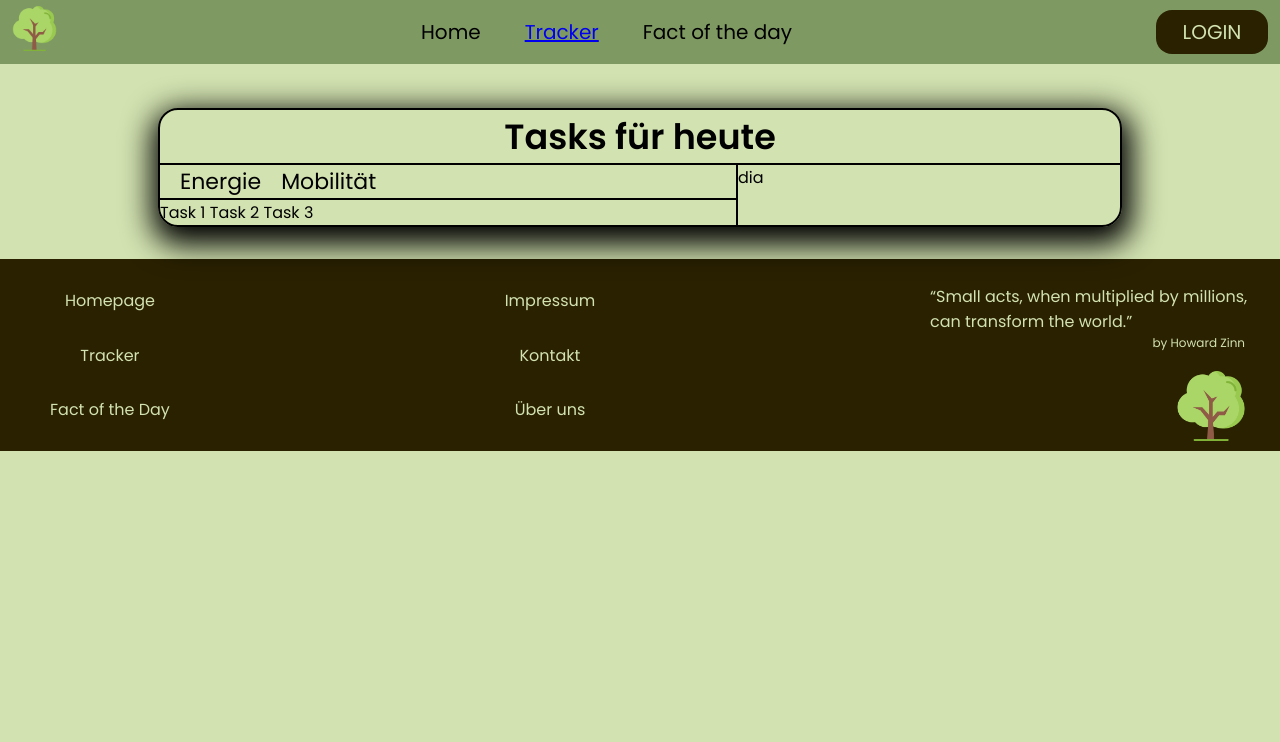
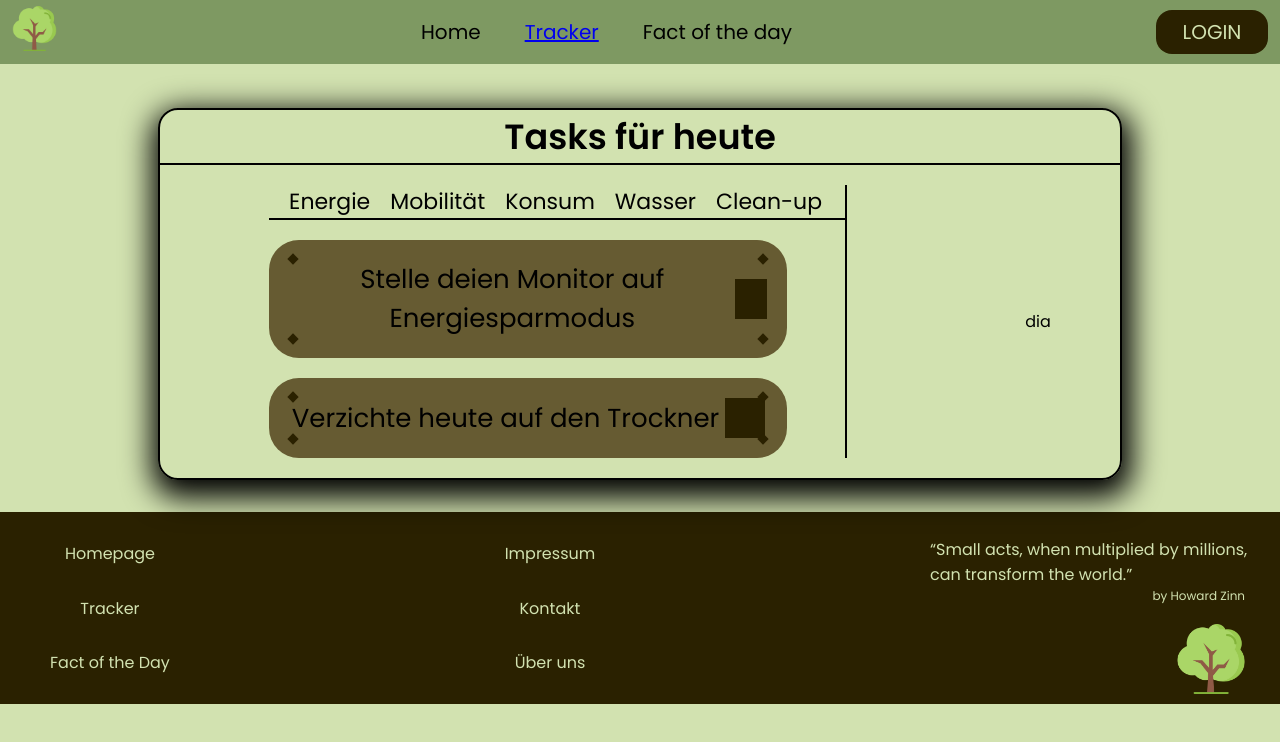
Before and after one commit to Superdaadi/Hackathon-KTBYTE, an Angular app: page /tracker in a window 1280 px wide. Shown: the top 742 px of the page. Built offline with nearby package versions, Linux system fonts and the light colour scheme.

Commit message:
Tasks design

```diff
--- a/src/app/tracker/tracker.component.css
+++ b/src/app/tracker/tracker.component.css
@@ -80,3 +80,60 @@
 .cathegory:hover {
     text-decoration: underline;
 }
+
+
+
+.beispiel {
+    display: flex;
+    justify-content: center;
+    width: 90%;
+    margin-top: 20px;
+    background-color: var(--f3);
+    border-radius: 30px;
+}
+.container {
+    display: flex;
+    /* background-color:var(--f3) ; */
+    color: var(f1);
+    align-items: center;
+    justify-content: space-around;
+    text-align: center;
+    padding: 20px;
+    border-radius: 30px;
+    flex-direction: row;
+    position: relative;
+}
+.beispielText {
+    font-size: 26px;
+}
+.beispielTickbox{
+    background-color: var(--f4);
+    width: 40px;
+    height: 40px;
+}
+
+
+.nagel {
+    position: absolute;
+    background-color: var(--f4);
+    height: 8px;
+    width: 8px;
+    transform:rotate(45deg);
+
+}
+.beispielNagelLO {
+    left: 20px;
+    top: 15px;
+}
+.beispielNagelLU {
+    left: 20px;
+    bottom: 15px;
+}
+.beispielNagelRO {
+    right: 20px;
+    top: 15px;
+}
+.beispielNagelRU {
+    right: 20px;
+    bottom: 15px;
+}
--- a/src/app/tracker/tracker.component.html
+++ b/src/app/tracker/tracker.component.html
@@ -15,7 +15,18 @@
                     </div>
 
                     @for (task of tasks[type].tasks; track $index) {
-                        {{task}}
+                        <div class="beispiel">
+                            <div class="container">
+                                <div class="beispielText">
+                                    {{task}}
+                                </div>
+                                <div class="beispielTickbox"></div>
+                                <div class="nagel beispielNagelLO"></div>
+                                <div class="nagel beispielNagelLU"></div>
+                                <div class="nagel beispielNagelRO"></div>
+                                <div class="nagel beispielNagelRU"></div>
+                            </div>
+                        </div>
                     }
 
                 </div>
--- a/src/app/tracker/tracker.component.ts
+++ b/src/app/tracker/tracker.component.ts
@@ -9,18 +9,13 @@ import { Component } from '@angular/core';
 })
 export class TrackerComponent {
 
-  protected taskHeadings: string[] = [
-    "Energie",
-    "Mobilität",
-    "Konsum",
-    "Ernährung",
-    "Wasserverbrauch",
-    "CleanUp"
-  ];
 
   protected tasks = [
-    { heading: 'Energie', tasks: ['Task 1', 'Task 2', 'Task 3'] },
-    { heading: 'Mobilität', tasks: ['BTask 1', 'BTask 2', 'BTask 3'] }
+    { heading: 'Energie', tasks: ['Stelle deien Monitor auf Energiesparmodus', 'Verzichte heute auf den Trockner'] },
+    { heading: 'Mobilität', tasks: ['Fahre heute alle Wege unter 3km mit dem Fahrrad', 'Nutze heute den ÖPNV anstelle des Autos', 'Plane für nächste woche eine Fahrgemeinschaft'] },
+    { heading: 'Konsum', tasks: ['Kaufe heute nichts, dass du nicht wirklich brauchst', 'Verzichte heute auf alle Einwegproduckte'] },
+    { heading: 'Wasser', tasks: ['Dusche heute maximal 3 Minuten lang', 'Starte die Waschmaschine nur vollbeladen'] },
+    { heading: 'Clean-up', tasks: ['Sammle heute 5 Stücke Müll in der Natur auf', 'Sortiere deine Altbatterien und Elektroschrott - bringe sie zur Sammelstelle'] },
   ]
 
   protected type: number = 0
```
